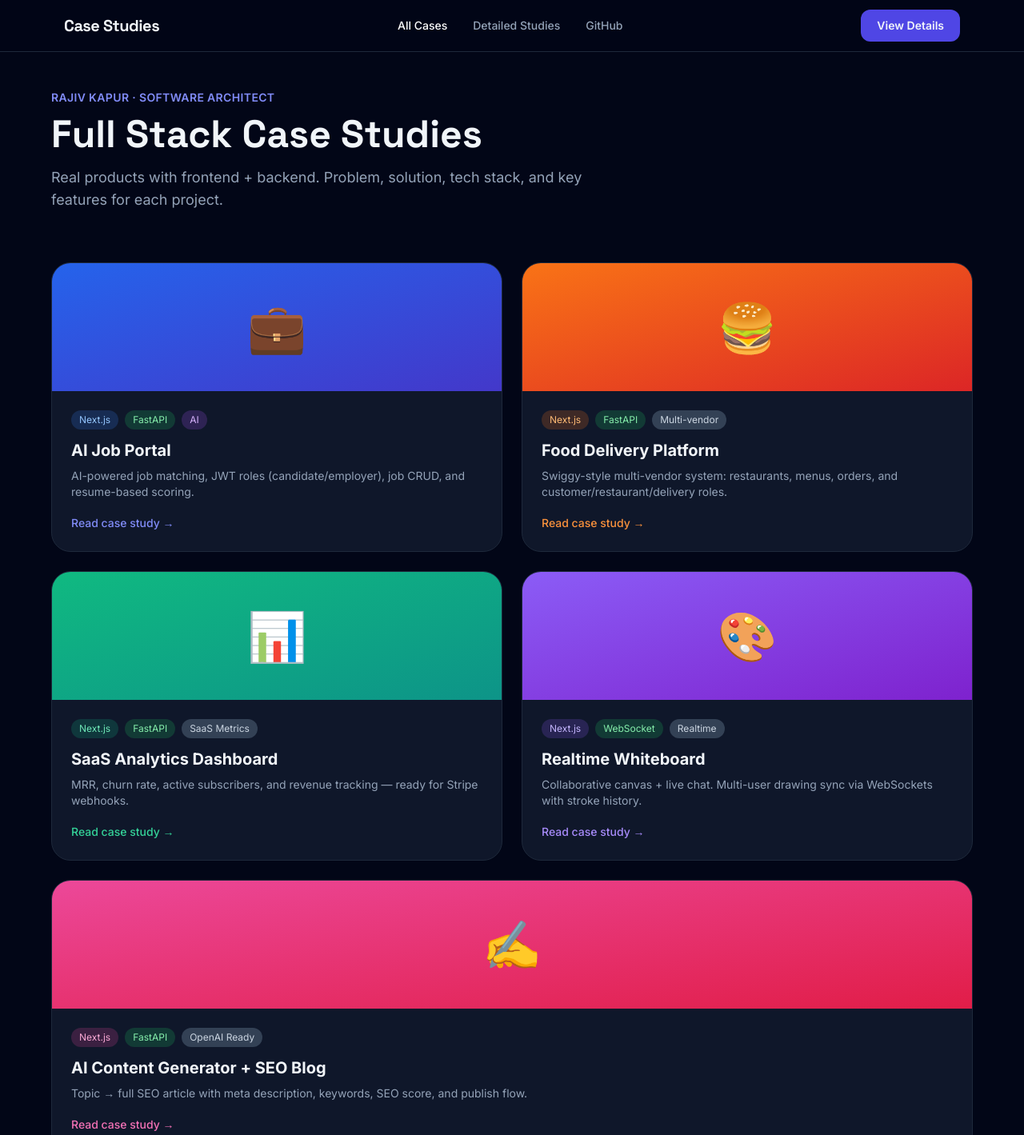
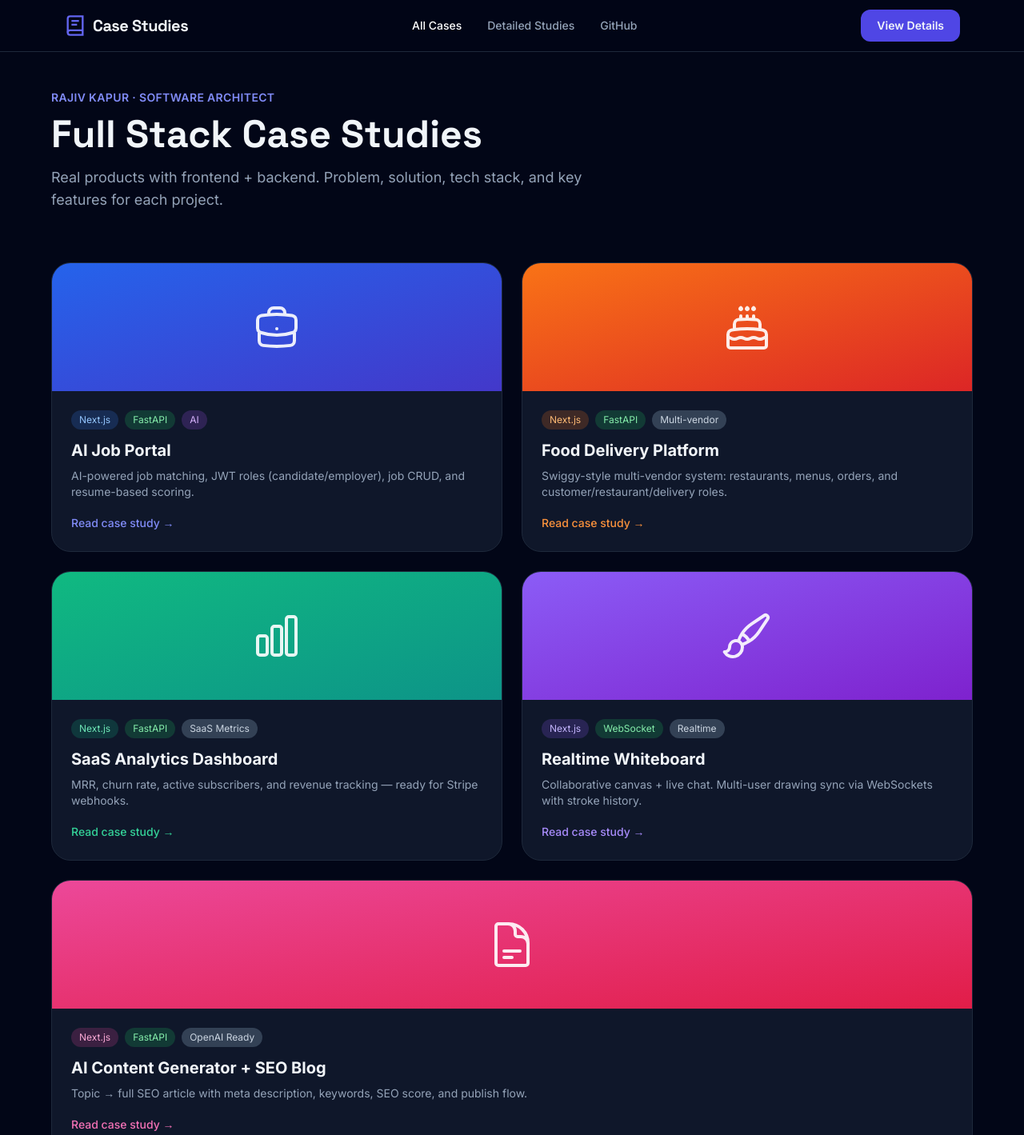
Before and after one commit to Rk-io-A/casestudies, a plain HTML site: page index.html in a window 1280 px wide. Shown: the top 1419 px of the page at 80% size. Drawn offline with nearby package versions, Linux system fonts and the light colour scheme.

Commit message:
Upgrade to premium SVG icons + add favicon

```diff
--- a/index.html
+++ b/index.html
@@ -5,6 +5,8 @@
   <meta name="viewport" content="width=device-width, initial-scale=1.0" />
   <title>Case Studies | Rajiv Kapur — Full Stack Projects</title>
   <meta name="description" content="Detailed case studies of full-stack products: AI Job Portal, Food Delivery, SaaS Analytics, Realtime Whiteboard, AI Content Generator." />
+  <link rel="icon" type="image/svg+xml" href="favicon.svg" />
+  <link rel="apple-touch-icon" href="favicon.svg" />
   <script src="https://cdn.tailwindcss.com"></script>
   <link href="https://fonts.googleapis.com/css2?family=Inter:wght@400;500;600;700;800&family=Space+Grotesk:wght@500;600;700&display=swap" rel="stylesheet">
   <script>tailwind.config={theme:{extend:{fontFamily:{sans:['Inter','sans-serif'],display:['Space Grotesk','sans-serif']}}}}</script>
@@ -18,7 +20,10 @@
 
 <nav class="fixed top-0 left-0 right-0 z-50 bg-slate-950/90 backdrop-blur border-b border-slate-800">
   <div class="max-w-6xl mx-auto px-4 h-16 flex items-center justify-between">
-    <a href="index.html" class="font-display font-bold text-xl tracking-tight">Case Studies</a>
+    <a href="index.html" class="font-display font-bold text-xl tracking-tight flex items-center gap-2">
+      <svg class="w-7 h-7 text-indigo-500" viewBox="0 0 24 24" fill="none" stroke="currentColor" stroke-width="2"><path d="M4 19.5A2.5 2.5 0 0 1 6.5 17H20"/><path d="M6.5 2H20v20H6.5A2.5 2.5 0 0 1 4 19.5v-15A2.5 2.5 0 0 1 6.5 2z"/><path d="M8 7h8"/><path d="M8 11h6"/></svg>
+      Case Studies
+    </a>
     <div class="hidden md:flex items-center gap-8 text-sm font-medium text-slate-400">
       <a href="index.html" class="text-white">All Cases</a>
       <a href="projects.html" class="hover:text-white transition">Detailed Studies</a>
@@ -39,8 +44,13 @@
 <section class="pb-20 px-4">
   <div class="max-w-6xl mx-auto grid md:grid-cols-2 gap-6">
 
+    <!-- AI Job Portal -->
     <a href="projects.html#job-portal" class="card-hover block bg-slate-900 border border-slate-800 rounded-3xl overflow-hidden group">
-      <div class="h-40 bg-gradient-to-br from-blue-600 to-indigo-700 flex items-center justify-center text-6xl">💼</div>
+      <div class="h-40 bg-gradient-to-br from-blue-600 to-indigo-700 flex items-center justify-center">
+        <svg class="w-16 h-16 text-white/90" fill="none" stroke="currentColor" viewBox="0 0 24 24" stroke-width="1.5">
+          <path stroke-linecap="round" stroke-linejoin="round" d="M20.25 14.15v4.25c0 1.094-.787 2.036-1.872 2.18-2.087.277-4.216.42-6.378.42s-4.291-.143-6.378-.42c-1.085-.144-1.872-1.086-1.872-2.18v-4.25m16.5 0a2.18 2.18 0 00.75-1.661V8.706c0-1.081-.768-2.015-1.837-2.175a48.114 48.114 0 00-3.413-.387m4.5 8.006c-.194.165-.42.295-.673.38A23.978 23.978 0 0112 15.75c-2.648 0-5.195-.429-7.577-1.22a2.016 2.016 0 01-.673-.38m0 0A2.18 2.18 0 013 12.489V8.706c0-1.081.768-2.015 1.837-2.175a48.111 48.111 0 013.413-.387m7.5 0V5.25A2.25 2.25 0 0013.5 3h-3a2.25 2.25 0 00-2.25 2.25v.894m7.5 0a48.667 48.667 0 00-7.5 0M12 12.75h.008v.008H12v-.008z"/>
+        </svg>
+      </div>
       <div class="p-6">
         <div class="flex flex-wrap gap-2 mb-3">
           <span class="text-xs px-2.5 py-1 rounded-full bg-blue-500/20 text-blue-300">Next.js</span>
@@ -53,8 +63,13 @@
       </div>
     </a>
 
+    <!-- Food Delivery -->
     <a href="projects.html#food-delivery" class="card-hover block bg-slate-900 border border-slate-800 rounded-3xl overflow-hidden group">
-      <div class="h-40 bg-gradient-to-br from-orange-500 to-red-600 flex items-center justify-center text-6xl">🍔</div>
+      <div class="h-40 bg-gradient-to-br from-orange-500 to-red-600 flex items-center justify-center">
+        <svg class="w-16 h-16 text-white/90" fill="none" stroke="currentColor" viewBox="0 0 24 24" stroke-width="1.5">
+          <path stroke-linecap="round" stroke-linejoin="round" d="M12 8.25v-1.5m0 1.5c-1.355 0-2.697.056-4.024.166C6.845 8.51 6 9.473 6 10.608v2.513m6-4.871c1.355 0 2.697.056 4.024.166C17.155 8.51 18 9.473 18 10.608v2.513M15 8.25v-1.5m-6 1.5v-1.5m12 9.75l-1.5.75a3.354 3.354 0 01-3 0 3.354 3.354 0 00-3 0 3.354 3.354 0 01-3 0 3.354 3.354 0 00-3 0 3.354 3.354 0 01-3 0L3 16.5m15-3.379a48.474 48.474 0 00-6-.371c-2.032 0-4.034.126-6 .371m12 0c.39.049.777.102 1.163.16 1.07.16 1.837 1.094 1.837 2.175v5.169c0 .621-.504 1.125-1.125 1.125H4.125A1.125 1.125 0 013 20.625v-5.17c0-1.08.768-2.014 1.837-2.174A47.78 47.78 0 016 13.12M12.265 3.11a.375.375 0 11-.53 0L12 2.845l.265.265zm-3 0a.375.375 0 11-.53 0L9 2.845l.265.265zm6 0a.375.375 0 11-.53 0L15 2.845l.265.265z"/>
+        </svg>
+      </div>
       <div class="p-6">
         <div class="flex flex-wrap gap-2 mb-3">
           <span class="text-xs px-2.5 py-1 rounded-full bg-orange-500/20 text-orange-300">Next.js</span>
@@ -67,8 +82,13 @@
       </div>
     </a>
 
+    <!-- SaaS Analytics -->
     <a href="projects.html#saas" class="card-hover block bg-slate-900 border border-slate-800 rounded-3xl overflow-hidden group">
-      <div class="h-40 bg-gradient-to-br from-emerald-500 to-teal-600 flex items-center justify-center text-6xl">📊</div>
+      <div class="h-40 bg-gradient-to-br from-emerald-500 to-teal-600 flex items-center justify-center">
+        <svg class="w-16 h-16 text-white/90" fill="none" stroke="currentColor" viewBox="0 0 24 24" stroke-width="1.5">
+          <path stroke-linecap="round" stroke-linejoin="round" d="M3 13.125C3 12.504 3.504 12 4.125 12h2.25c.621 0 1.125.504 1.125 1.125v6.75C7.5 20.496 6.996 21 6.375 21h-2.25A1.125 1.125 0 013 19.875v-6.75zM9.75 8.625c0-.621.504-1.125 1.125-1.125h2.25c.621 0 1.125.504 1.125 1.125v11.25c0 .621-.504 1.125-1.125 1.125h-2.25a1.125 1.125 0 01-1.125-1.125V8.625zM16.5 4.125c0-.621.504-1.125 1.125-1.125h2.25C20.496 3 21 3.504 21 4.125v15.75c0 .621-.504 1.125-1.125 1.125h-2.25a1.125 1.125 0 01-1.125-1.125V4.125z"/>
+        </svg>
+      </div>
       <div class="p-6">
         <div class="flex flex-wrap gap-2 mb-3">
           <span class="text-xs px-2.5 py-1 rounded-full bg-emerald-500/20 text-emerald-300">Next.js</span>
@@ -81,8 +101,13 @@
       </div>
     </a>
 
+    <!-- Whiteboard -->
     <a href="projects.html#whiteboard" class="card-hover block bg-slate-900 border border-slate-800 rounded-3xl overflow-hidden group">
-      <div class="h-40 bg-gradient-to-br from-violet-500 to-purple-700 flex items-center justify-center text-6xl">🎨</div>
+      <div class="h-40 bg-gradient-to-br from-violet-500 to-purple-700 flex items-center justify-center">
+        <svg class="w-16 h-16 text-white/90" fill="none" stroke="currentColor" viewBox="0 0 24 24" stroke-width="1.5">
+          <path stroke-linecap="round" stroke-linejoin="round" d="M9.53 16.122a3 3 0 00-5.78 1.128 2.25 2.25 0 01-2.4 2.245 4.5 4.5 0 008.4-2.245c0-.399-.078-.78-.22-1.128zm0 0a15.998 15.998 0 003.388-1.62m-5.043-.025a15.994 15.994 0 011.622-3.395m3.42 3.42a15.995 15.995 0 004.764-4.648l3.876-5.814a1.151 1.151 0 00-1.597-1.597L14.146 6.32a15.996 15.996 0 00-4.649 4.763m3.42 3.42a6.776 6.776 0 00-3.42-3.42"/>
+        </svg>
+      </div>
       <div class="p-6">
         <div class="flex flex-wrap gap-2 mb-3">
           <span class="text-xs px-2.5 py-1 rounded-full bg-violet-500/20 text-violet-300">Next.js</span>
@@ -95,8 +120,13 @@
       </div>
     </a>
 
+    <!-- AI Content -->
     <a href="projects.html#content" class="card-hover block bg-slate-900 border border-slate-800 rounded-3xl overflow-hidden group md:col-span-2">
-      <div class="h-40 bg-gradient-to-br from-pink-500 to-rose-600 flex items-center justify-center text-6xl">✍️</div>
+      <div class="h-40 bg-gradient-to-br from-pink-500 to-rose-600 flex items-center justify-center">
+        <svg class="w-16 h-16 text-white/90" fill="none" stroke="currentColor" viewBox="0 0 24 24" stroke-width="1.5">
+          <path stroke-linecap="round" stroke-linejoin="round" d="M19.5 14.25v-2.625a3.375 3.375 0 00-3.375-3.375h-1.5A1.125 1.125 0 0113.5 7.125v-1.5a3.375 3.375 0 00-3.375-3.375H8.25m0 12.75h7.5m-7.5 3H12M10.5 2.25H5.625c-.621 0-1.125.504-1.125 1.125v17.25c0 .621.504 1.125 1.125 1.125h12.75c.621 0 1.125-.504 1.125-1.125V11.25a9 9 0 00-9-9z"/>
+        </svg>
+      </div>
       <div class="p-6">
         <div class="flex flex-wrap gap-2 mb-3">
           <span class="text-xs px-2.5 py-1 rounded-full bg-pink-500/20 text-pink-300">Next.js</span>
```
